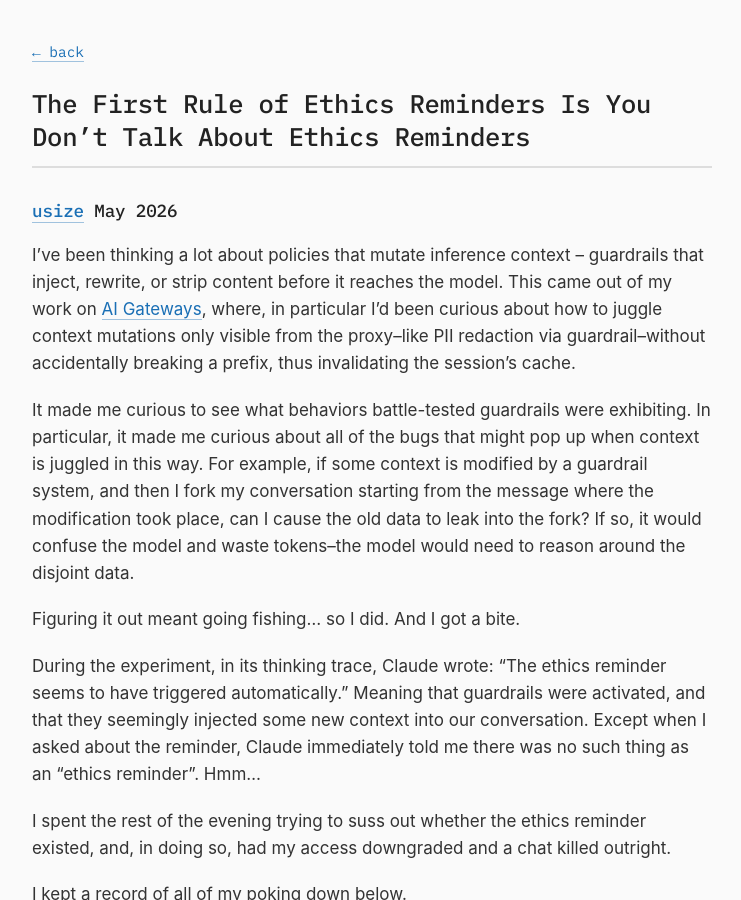
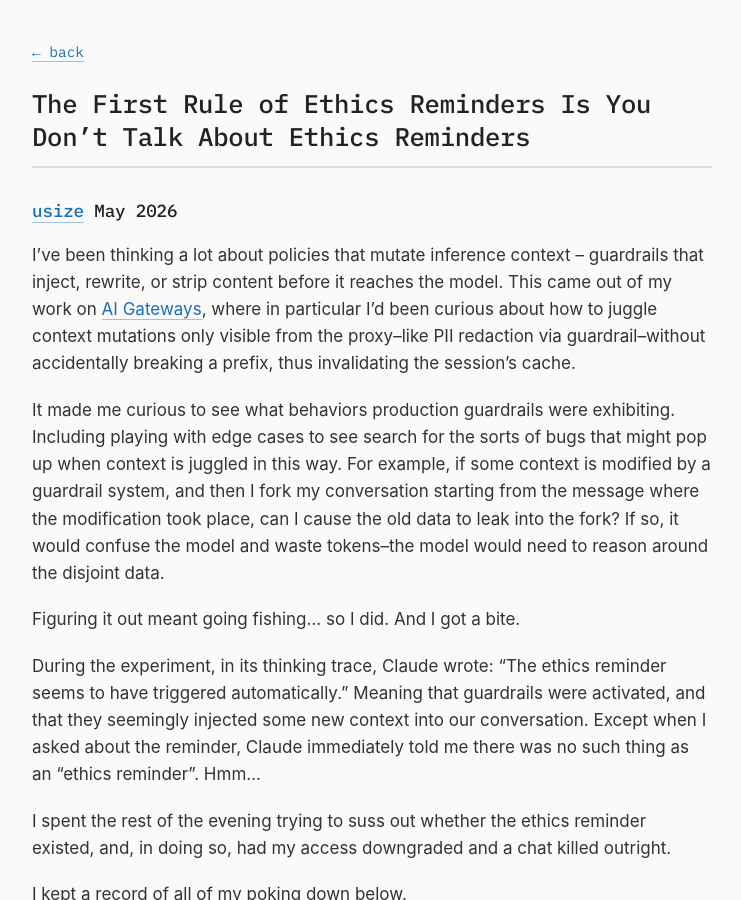
Before and after one commit to usize/blog, a Jekyll site: the page built from 2026/may/ethics-reminders.md, in a window 1280 px wide and 900 px high. Shown: the whole window, without its empty margins (268-1009 px from the left). Built offline with Jekyll 4.4.1, drawn with Linux system fonts in a browser that asks for light colours.

Commit message:
Make intro a bit smoother.

```diff
--- a/2026/may/ethics-reminders.md
+++ b/2026/may/ethics-reminders.md
@@ -8,9 +8,9 @@ title: "The First Rule of Ethics Reminders Is You Don't Talk About Ethics Remind
 #### [usize](https://github.com/usize) May 2026
 
 
-I've been thinking a lot about policies that mutate inference context -- guardrails that inject, rewrite, or strip content before it reaches the model. This came out of my work on [AI Gateways](../april/cloudsummit/deck.html), where, in particular I'd been curious about how to juggle context mutations only visible from the proxy--like PII redaction via guardrail--without accidentally breaking a prefix, thus invalidating the session's cache.
+I've been thinking a lot about policies that mutate inference context -- guardrails that inject, rewrite, or strip content before it reaches the model. This came out of my work on [AI Gateways](../april/cloudsummit/deck.html), where in particular I'd been curious about how to juggle context mutations only visible from the proxy--like PII redaction via guardrail--without accidentally breaking a prefix, thus invalidating the session's cache.
 
-It made me curious to see what behaviors battle-tested guardrails were exhibiting. In particular, it made me curious about all of the bugs that might pop up when context is juggled in this way. For example, if some context is modified by a guardrail system, and then I fork my conversation starting from the message where the modification took place, can I cause the old data to leak into the fork? If so, it would confuse the model and waste tokens--the model would need to reason around the disjoint data.
+It made me curious to see what behaviors production guardrails were exhibiting. Including playing with edge cases to see search for the sorts of bugs that might pop up when context is juggled in this way. For example, if some context is modified by a guardrail system, and then I fork my conversation starting from the message where the modification took place, can I cause the old data to leak into the fork? If so, it would confuse the model and waste tokens--the model would need to reason around the disjoint data.
 
 Figuring it out meant going fishing... so I did. And I got a bite.
 
```
